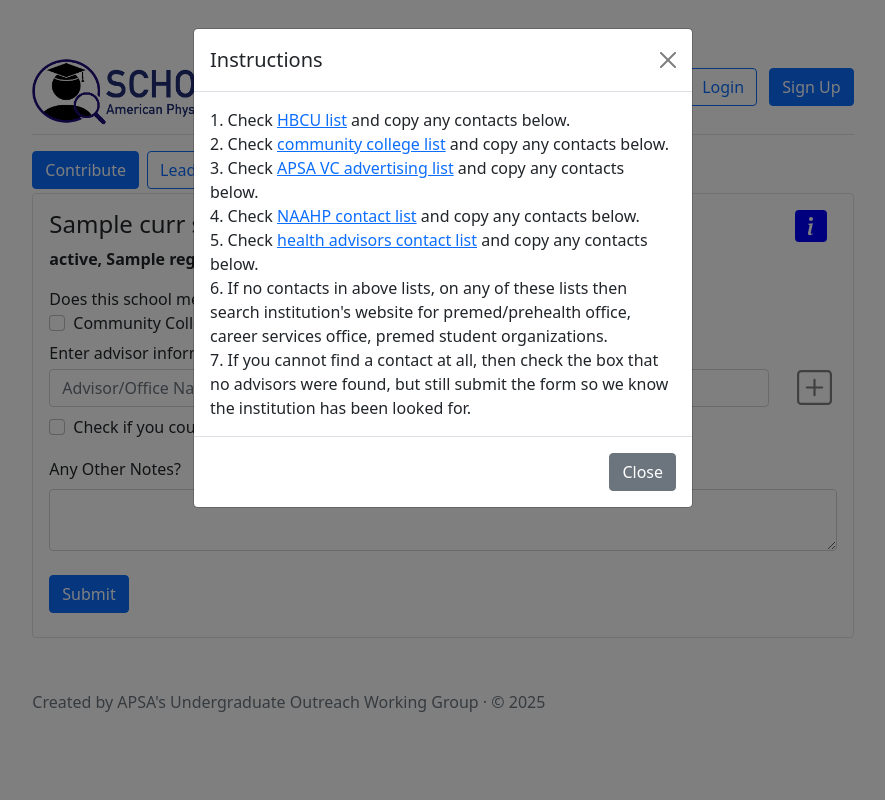
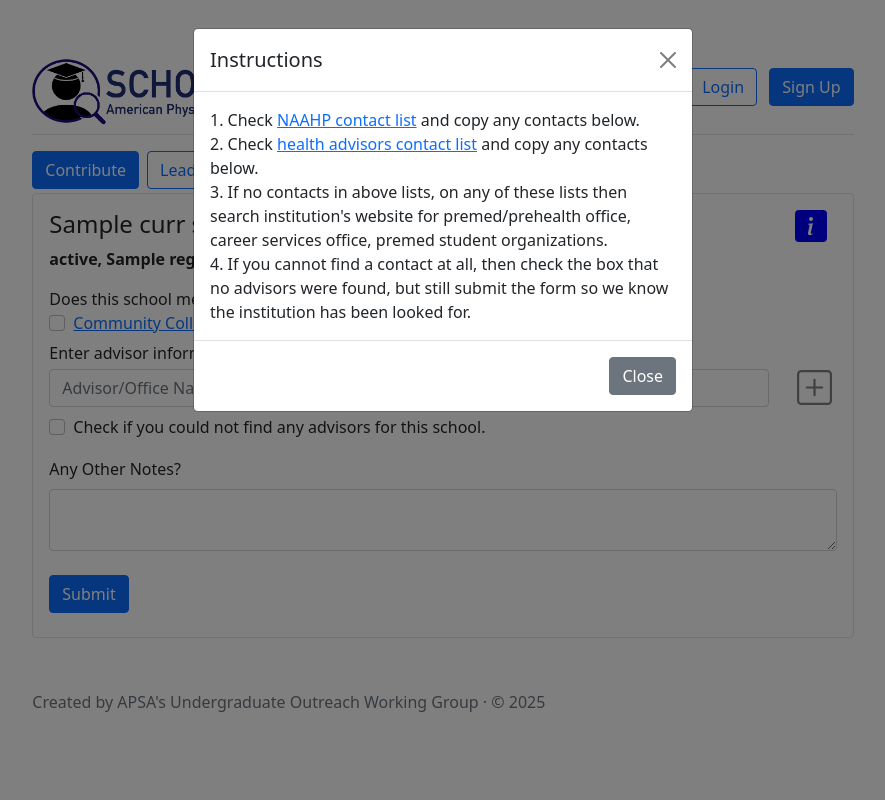
Before and after one commit to RunningMSN/schoolathon, a Flask app: template website/templates/add.html in a window 1280 px wide, after a click that opens the changed part. Shown: the whole page, without its empty margins (197-1082 px from the left). Run offline with Flask 3, Linux system fonts and the light colour scheme; the template is opened without the code that fills it: most values are stand-ins (such as "Sample title", 1, 10 or a date in 2020); some libraries are stand-ins or nearby versions.

Commit message:
Small updated to adding form

```diff
--- a/website/static/js/add.js
+++ b/website/static/js/add.js
@@ -3,9 +3,11 @@ var rowCounter = 0;
 function addRow() {
 	rowCounter++;
 
-	var form = document.getElementById("advisorForm");
-	form.innerHTML += `
-	<div class="row mb-2">
+	// Create wrapper div
+	let row = document.createElement("div");
+	row.className = "row mb-2";
+
+	row.innerHTML = `
 		<input type="hidden" id="advisorRow-${rowCounter}" name="advisorRow-${rowCounter}"/>
 		<div class="col">
 			<input type="text" class="form-control" placeholder="Advisor/Office Name" id="name-${rowCounter}" name="name-${rowCounter}" />
@@ -23,8 +25,9 @@ function addRow() {
 			</select>
 		</div>
 		<div class="col-1 d-flex align-items-center justify-content-center">
+			<!-- Optional: Add a delete button here -->
+		</div>
+	`;
 
-		</div>
-	</div>
-	`
+	document.getElementById("advisorForm").appendChild(row);
 }
--- a/website/templates/add.html
+++ b/website/templates/add.html
@@ -29,15 +29,15 @@
 		<div class="form-group">
 			<div class="form-check form-check-inline">
 				<input class="form-check-input" type="checkbox" id="ccCheck" value="cc" name="ccCheck">
-				<label class="form-check-label" for="ccCheck">Community College</label>
+				<label class="form-check-label" for="ccCheck"><a target="_blank" href="https://en.wikipedia.org/wiki/List_of_community_colleges#United_States">Community College</a></label>
 			</div>
 			<div class="form-check form-check-inline">
 				<input class="form-check-input" type="checkbox" id="hbcuCheck" value="hbcu" name="hbcuCheck">
-				<label class="form-check-label" for="hbcuCheck">HBCU</label>
+				<label class="form-check-label" for="hbcuCheck"><a target="_blank" href="https://docs.google.com/spreadsheets/d/1maBQeDkv0kKDQ9FK6TPhP8qzUlqNOkGD/edit?gid=1871775294#gid=1871775294">HBCU</a></label>
 			</div>
 			<div class="form-check form-check-inline">
 				<input class="form-check-input" type="checkbox" id="msiCheck" value="msi" name="msiCheck">
-				<label class="form-check-label" for="msiCheck">Minority Serving Institution</label>
+				<label class="form-check-label" for="msiCheck"><a target="_blank" href="https://cmsi.gse.rutgers.edu/sites/default/files/2025%20List%20of%20Minority%20Serving%20Insitutions%20%28MSIs%29%20-%20V1.pdf">Minority Serving Institution</a></label>
 			</div>
 		</div>
 		<p class="mt-1 mb-1">
@@ -56,8 +56,9 @@
 					<select class="form-control" id="advisorType-0" name="advisorType-0">
 						<option value="" disabled selected hidden>Select a Category</option>
 						<option>Pre-health Advisor</option>
+						<option>General Career Advisor</option>
 						<option>Biology Teacher</option>
-						<option>General Career Advisor</option>
+						<option>Pre-health Student Org</option>
 						<option>Other</option>
 					</select>
 				</div>
@@ -118,13 +119,10 @@
         <button type="button" class="btn-close" data-bs-dismiss="modal" aria-label="Close"></button>
       </div>
       <div class="modal-body">
-        1. Check <a href='https://docs.google.com/spreadsheets/d/1maBQeDkv0kKDQ9FK6TPhP8qzUlqNOkGD/edit?gid=1871775294#gid=1871775294'>HBCU list</a> and copy any contacts below. <br />
-		2. Check <a href='https://docs.google.com/spreadsheets/d/16RKsMWnfdKj4_AZp77ad_wkIFqPLDvq4YPli-3XAy-g/edit?gid=0#gid=0'>community college list</a> and copy any contacts below. <br />
-		3. Check <a href='docs.google.com/spreadsheets/d/1FpZB3qZKx8tse-FOgtrKMo1uPtQS8Hk3Zk6pYjZbbhQ/edit?gid=0#gid=0'>APSA VC advertising list</a> and copy any contacts below. <br />
-		4. Check <a href='https://docs.google.com/spreadsheets/d/12Cd04OB_DFRz5ili-YRzJzLMs8_PtbEsgysndkuhVE4/edit?gid=243945052#gid=243945052'>NAAHP contact list</a> and copy any contacts below. <br />
-		5. Check <a href='https://docs.google.com/spreadsheets/d/1_vu3BorsmGJclP9X8w4UIE4GqbvcNfdJ2i1iBSOIFqY/edit?gid=0#gid=0'>health advisors contact list</a> and copy any contacts below. <br />
-		6. If no contacts in above lists, on any of these lists then search institution's website for premed/prehealth office, career services office, premed student organizations. <br />
-		7. If you cannot find a contact at all, then check the box that no advisors were found, but still submit the form so we know the institution has been looked for.
+		1. Check <a href='https://docs.google.com/spreadsheets/d/1rwnTw8weicvYhJWbgG9BYCRem61RNVUkjbYj0GCIyfU/edit?usp=sharing'>NAAHP contact list</a> and copy any contacts below. <br />
+		2. Check <a href='https://docs.google.com/spreadsheets/d/1_vu3BorsmGJclP9X8w4UIE4GqbvcNfdJ2i1iBSOIFqY/edit?gid=0#gid=0'>health advisors contact list</a> and copy any contacts below. <br />
+		3. If no contacts in above lists, on any of these lists then search institution's website for premed/prehealth office, career services office, premed student organizations. <br />
+		4. If you cannot find a contact at all, then check the box that no advisors were found, but still submit the form so we know the institution has been looked for.
       </div>
       <div class="modal-footer">
         <button type="button" class="btn btn-secondary" data-bs-dismiss="modal">Close</button>
```
